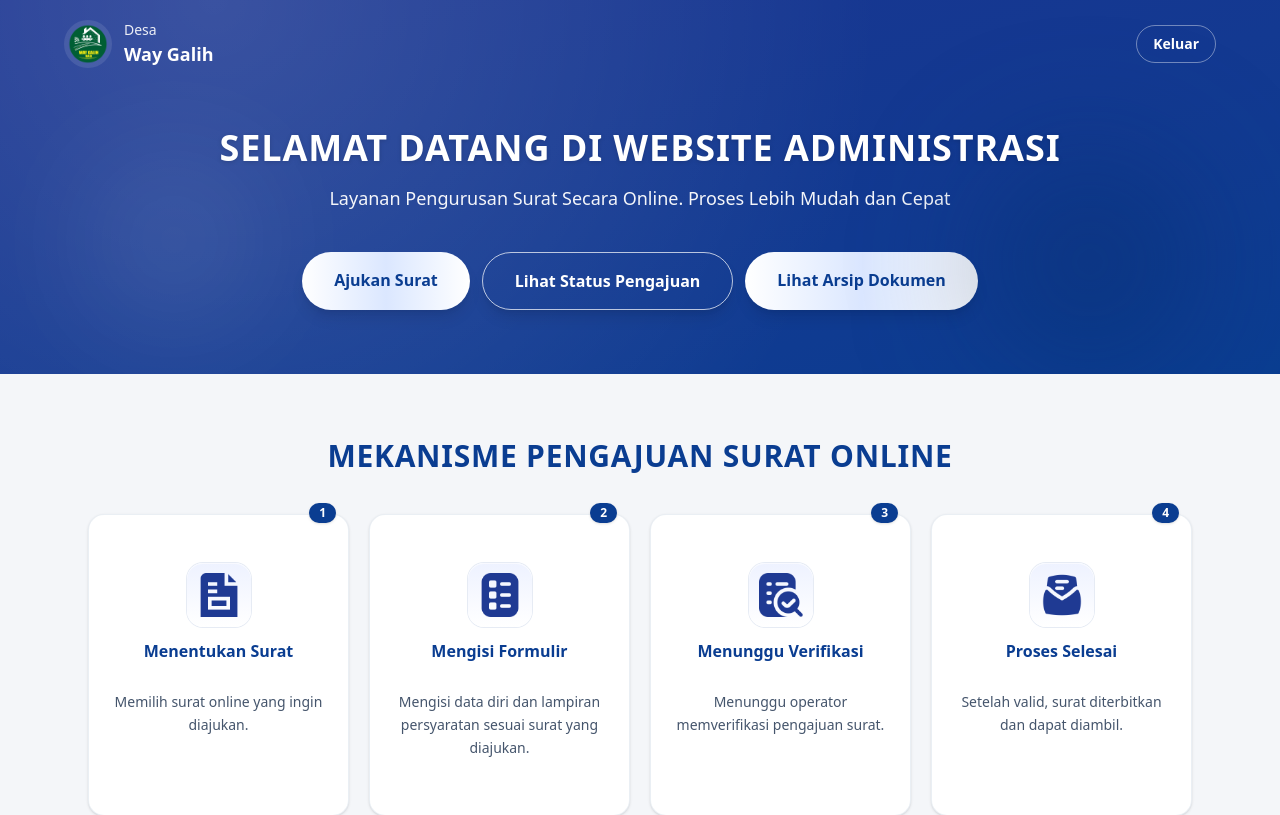
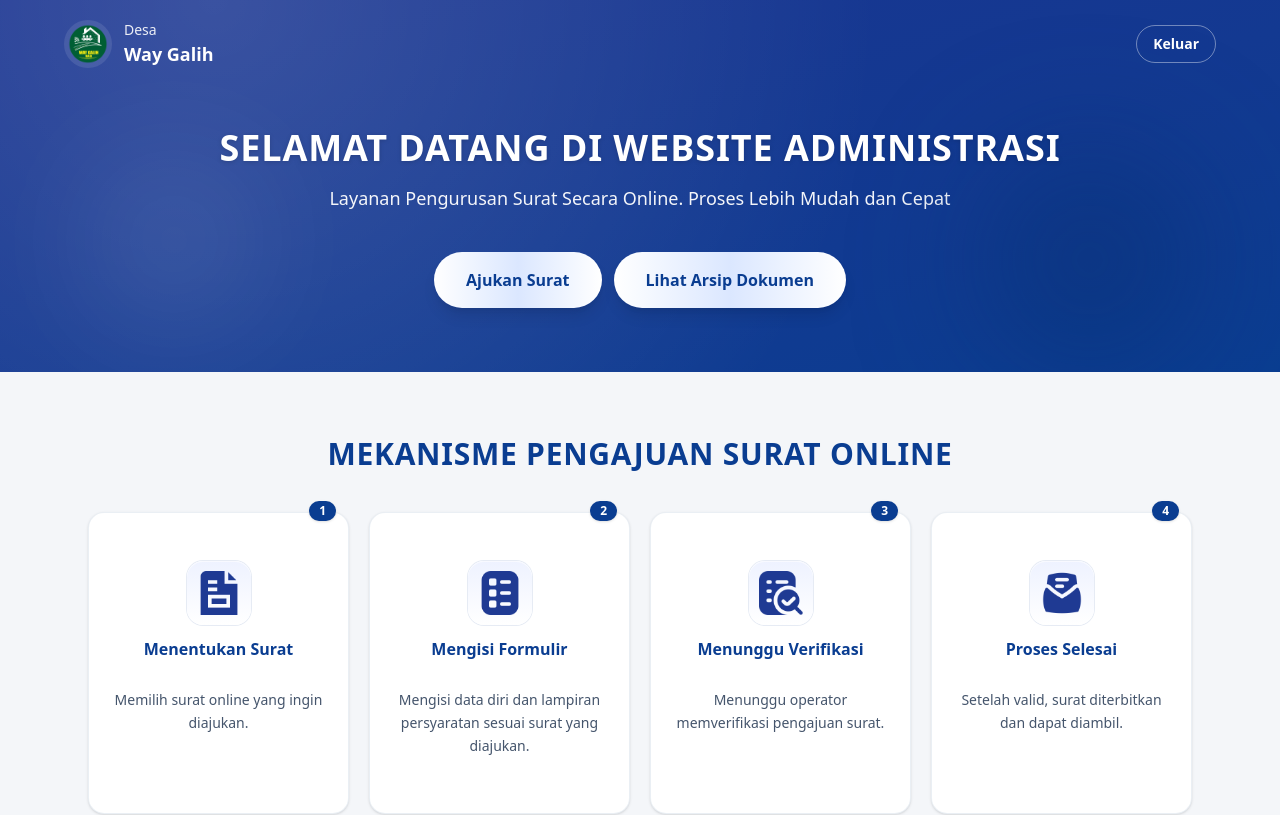
Before and after one commit to nadshafy/SO-WayGalih, a Next.js app: page /halaman-pengguna in a window 1280 px wide. Shown: the top 815 px of the page. Built offline with nearby package versions, Linux system fonts and the light colour scheme; no server answers; sample sign-in values are in the browser's storage.

Commit message:
revisi status

```diff
--- a/src/components/halaman-pengguna/hero-section.tsx
+++ b/src/components/halaman-pengguna/hero-section.tsx
@@ -88,12 +88,6 @@ const LoggedInHero = () => {
             Ajukan Surat
           </Link>
           <Link
-            href="/status"
-            className="w-full transform rounded-full border border-white/70 px-6 py-3 text-center text-sm font-semibold text-white shadow-lg transition duration-300 hover:-translate-y-0.5 hover:bg-white/10 hover:shadow-xl sm:w-auto sm:px-8 sm:py-4 sm:text-base"
-          >
-            Lihat Status Pengajuan
-          </Link>
-          <Link
             href={user ? `/${user.uid}/arsip` : "#"}
             aria-disabled={!user}
             className="w-full transform rounded-full bg-gradient-to-r from-white via-[#dbe7ff] to-white px-6 py-3 text-center text-sm font-semibold text-[#0a3d91] shadow-lg transition duration-300 hover:-translate-y-0.5 hover:shadow-xl sm:w-auto sm:px-8 sm:py-4 sm:text-base"
```
